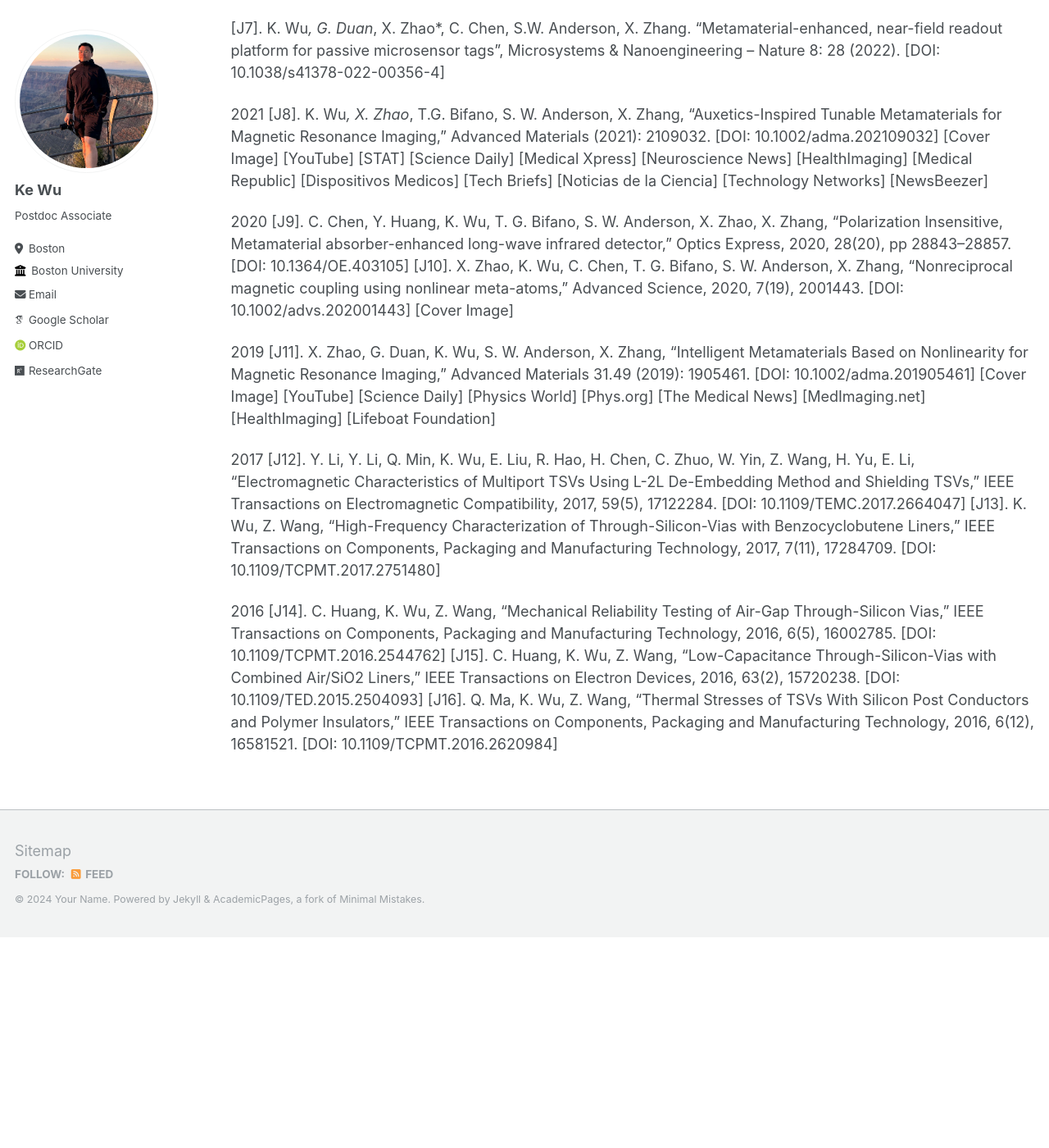
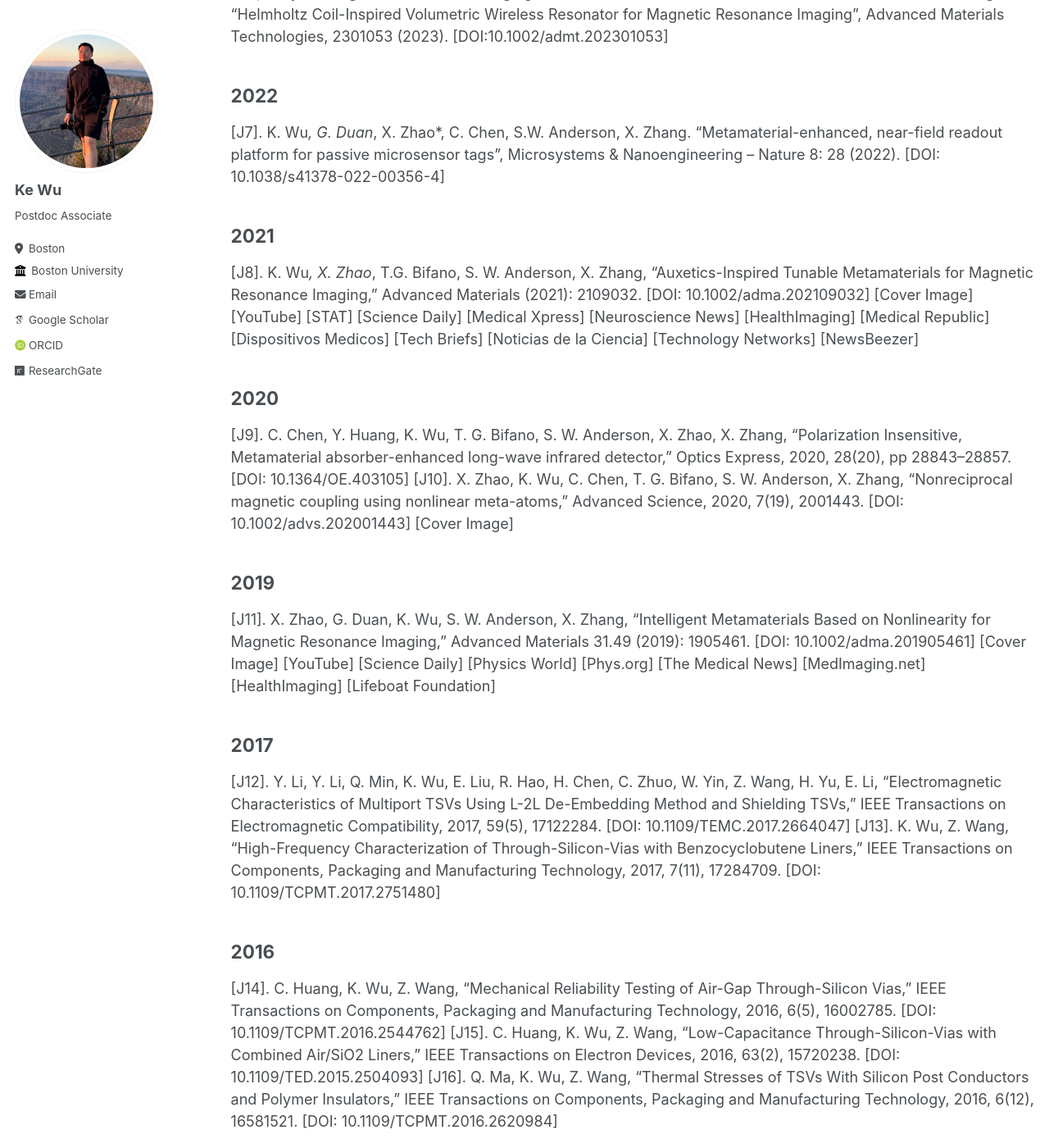
Before and after one commit to wuke0305/wuke0305.github.io, a Jekyll site: the page built from _pages/publications.md, in a window 1280 px wide and 1400 px high, scrolled down 707 px. Shown: the whole window at 82% size. Built offline with Jekyll 4.4.1, drawn with Linux system fonts in a browser that asks for light colours; some web fonts are replaced; before the commit the page ends 1850 px from its top, so only the background shows below that; some of the changed lines change nothing that is shown; some of the changed text lies outside the part shown.

Commit message:
Update publications.md

```diff
--- a/_pages/publications.md
+++ b/_pages/publications.md
@@ -8,14 +8,17 @@
 More about my research can be found on Google Scholar profile and ResearchGate profile.
 
 2024
-======
-[J1].	X. Zhu*, K. Wu*, S.W. Anderson, X. Zhang. “A Robust All-textile Near-field Body Area Network Based on Coaxially-shielded Metamaterial”, [ arXiv:2402.13962]
+----
+[J1].	X. Zhu*, K. Wu*, S.W. Anderson, X. Zhang. “A Robust All-textile Near-field Body Area Network Based on Coaxially-shielded Metamaterial”,[arXiv:2402.13962](https://arxiv.org/abs/2402.13962)
 
 2023
-======
-[J2].	K. Wu*, X. Zhu*, S.W. Anderson, X. Zhang, “Wireless, Customizable Coaxially-shielded Coils for Magnetic Resonance Imaging”, [arXiv: 2312.12581]
+----
+[J2].	K. Wu*, X. Zhu*, S.W. Anderson, X. Zhang, “Wireless, Customizable Coaxially-shielded Coils for Magnetic Resonance Imaging”, [arXiv: 2312.12581](https://arxiv.org/abs/2312.12581)
+
 [J3].	K. Wu, X. Zhu, T.G. Bifano, S.W. Anderson, X. Zhang. “Computational-design Enabled Wearable and Tunable Metamaterials via Freeform Auxetics for Magnetic Resonance Imaging”, [arXiv:2311.13611]
+
 [J4].	X. Zhu*, K. Wu*, S.W. Anderson, X. Zhang. “Wearable Coaxially-shielded Metamaterial for Magnetic Resonance Imaging”, [arXiv:2312.10018]
+
 [J5].	K. Wu, X. Zhu, X. Zhao, S.W. Anderson, X. Zhang, “Conformal Metamaterials with Active Tunability and Self-adaptivity for Magnetic Resonance Imaging”, [arXiv:2310.00153]
 [J6].	X. Zhu*, K. Wu*, S.W. Anderson, X. Zhang, “Helmholtz Coil-Inspired Volumetric Wireless Resonator for Magnetic Resonance Imaging”, Advanced Materials Technologies, 2301053 (2023). [DOI:10.1002/admt.202301053]
 
@@ -24,20 +27,25 @@
 [J7].	K. Wu*, G. Duan*, X. Zhao*, C. Chen, S.W. Anderson, X. Zhang. “Metamaterial-enhanced, near-field readout platform for passive microsensor tags”, Microsystems & Nanoengineering – Nature 8: 28 (2022). [DOI: 10.1038/s41378-022-00356-4]
 
 2021
+----
 [J8].	K. Wu*, X. Zhao*, T.G. Bifano, S. W. Anderson, X. Zhang, “Auxetics-Inspired Tunable Metamaterials for Magnetic Resonance Imaging,” Advanced Materials (2021): 2109032. [DOI: 10.1002/adma.202109032] [Cover Image] [YouTube] [STAT] [Science Daily] [Medical Xpress] [Neuroscience News] [HealthImaging] [Medical Republic] [Dispositivos Medicos] [Tech Briefs] [Noticias de la Ciencia] [Technology Networks] [NewsBeezer]
 
 2020
+----
 [J9].	C. Chen, Y. Huang, K. Wu, T. G. Bifano, S. W. Anderson, X. Zhao, X. Zhang, “Polarization Insensitive, Metamaterial absorber-enhanced long-wave infrared detector,” Optics Express, 2020, 28(20), pp 28843–28857. [DOI: 10.1364/OE.403105]
 [J10].	X. Zhao, K. Wu, C. Chen, T. G. Bifano, S. W. Anderson, X. Zhang, “Nonreciprocal magnetic coupling using nonlinear meta-atoms,” Advanced Science, 2020, 7(19), 2001443. [DOI: 10.1002/advs.202001443] [Cover Image]
 
 2019
+----
 [J11].	X. Zhao, G. Duan, K. Wu, S. W. Anderson, X. Zhang, “Intelligent Metamaterials Based on Nonlinearity for Magnetic Resonance Imaging,” Advanced Materials 31.49 (2019): 1905461. [DOI: 10.1002/adma.201905461] [Cover Image] [YouTube] [Science Daily] [Physics World] [Phys.org] [The Medical News] [MedImaging.net] [HealthImaging] [Lifeboat Foundation]
 
 2017
+----
 [J12].	Y. Li, Y. Li, Q. Min, K. Wu, E. Liu, R. Hao, H. Chen, C. Zhuo, W. Yin, Z. Wang, H. Yu, E. Li, “Electromagnetic Characteristics of Multiport TSVs Using L-2L De-Embedding Method and Shielding TSVs,” IEEE Transactions on Electromagnetic Compatibility, 2017, 59(5), 17122284. [DOI: 10.1109/TEMC.2017.2664047]
 [J13].	K. Wu, Z. Wang, “High-Frequency Characterization of Through-Silicon-Vias with Benzocyclobutene Liners,” IEEE Transactions on Components, Packaging and Manufacturing Technology, 2017, 7(11), 17284709. [DOI: 10.1109/TCPMT.2017.2751480]
 
 2016
+----
 [J14].	C. Huang, K. Wu, Z. Wang, “Mechanical Reliability Testing of Air-Gap Through-Silicon Vias,” IEEE Transactions on Components, Packaging and Manufacturing Technology, 2016, 6(5), 16002785. [DOI: 10.1109/TCPMT.2016.2544762]
 [J15].	C. Huang, K. Wu, Z. Wang, “Low-Capacitance Through-Silicon-Vias with Combined Air/SiO2 Liners,” IEEE Transactions on Electron Devices, 2016, 63(2), 15720238. [DOI: 10.1109/TED.2015.2504093]
 [J16].	Q. Ma, K. Wu, Z. Wang, “Thermal Stresses of TSVs With Silicon Post Conductors and Polymer Insulators,” IEEE Transactions on Components, Packaging and Manufacturing Technology, 2016, 6(12), 16581521. [DOI: 10.1109/TCPMT.2016.2620984]
```
